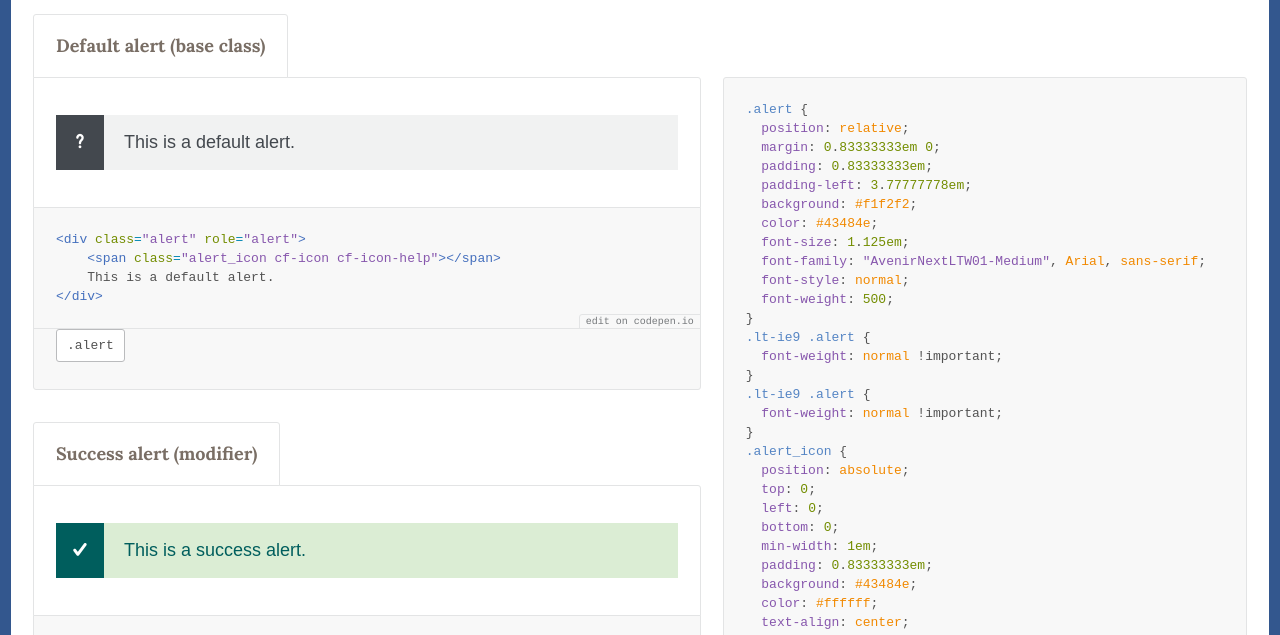
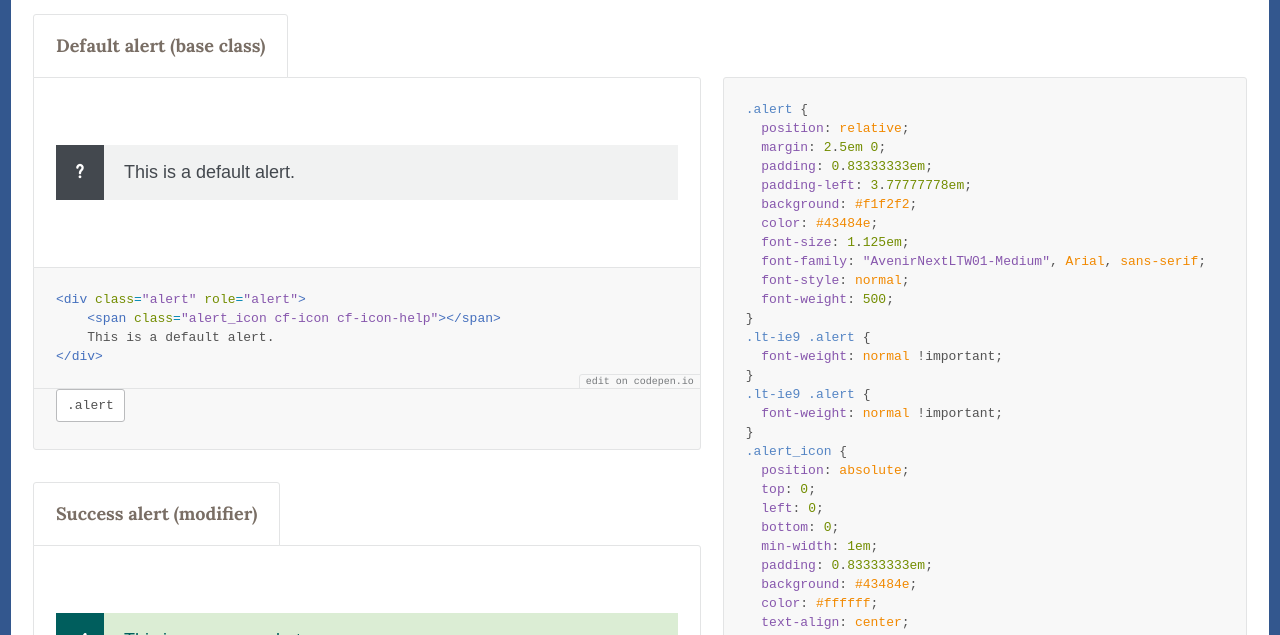
Before and after one commit to himedlooff/cf-alerts, a website: page docs/index.html in a window 1280 px wide. Shown: the part 165-800 px from the top of the page. Drawn offline with Linux system fonts and the light colour scheme; a web font is replaced by a local one.

Commit message:
Updates margins.

```diff
--- a/docs/index.html
+++ b/docs/index.html
@@ -147,7 +147,7 @@
       <div class="docs-css">
         <pre class="docs-code"><code data-language="css">.alert {
   position: relative;
-  margin: 0.83333333em 0;
+  margin: 2.5em 0;
   padding: 0.83333333em;
   padding-left: 3.77777778em;
   background: #f1f2f2;
--- a/src/cf-alerts.less
+++ b/src/cf-alerts.less
@@ -54,7 +54,7 @@
 .alert {
     position: relative;
     @font-size: 18px;
-    margin: unit(15px / @font-size, em) 0;
+    margin: unit(45px / @font-size, em) 0;
     padding: unit(15px / @font-size, em);
     padding-left: unit((@font-size + 15px + 15px + 20px) / @font-size, em);
     background: @gray-10;
```
Also changed, not shown: demo/static/css/main.css, docs/static/css/main.css.
